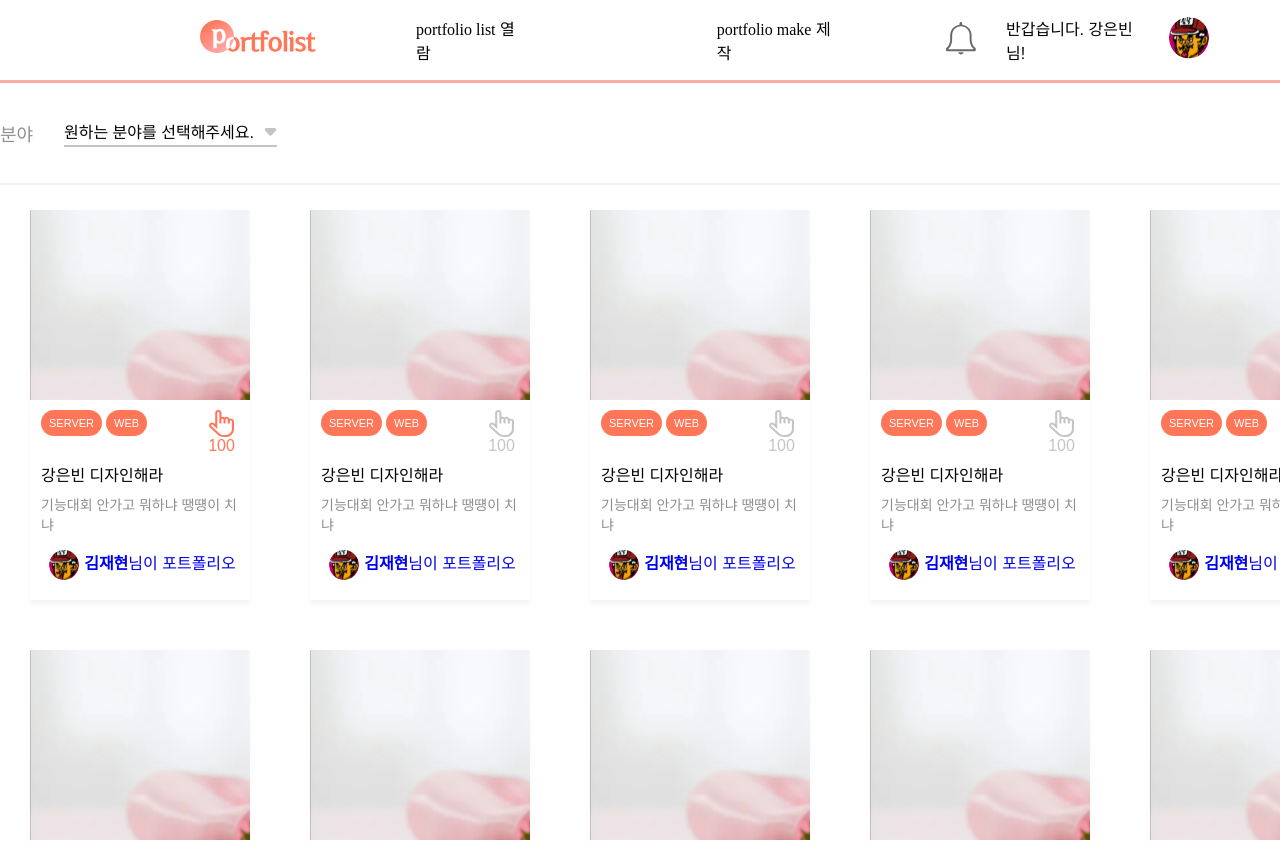
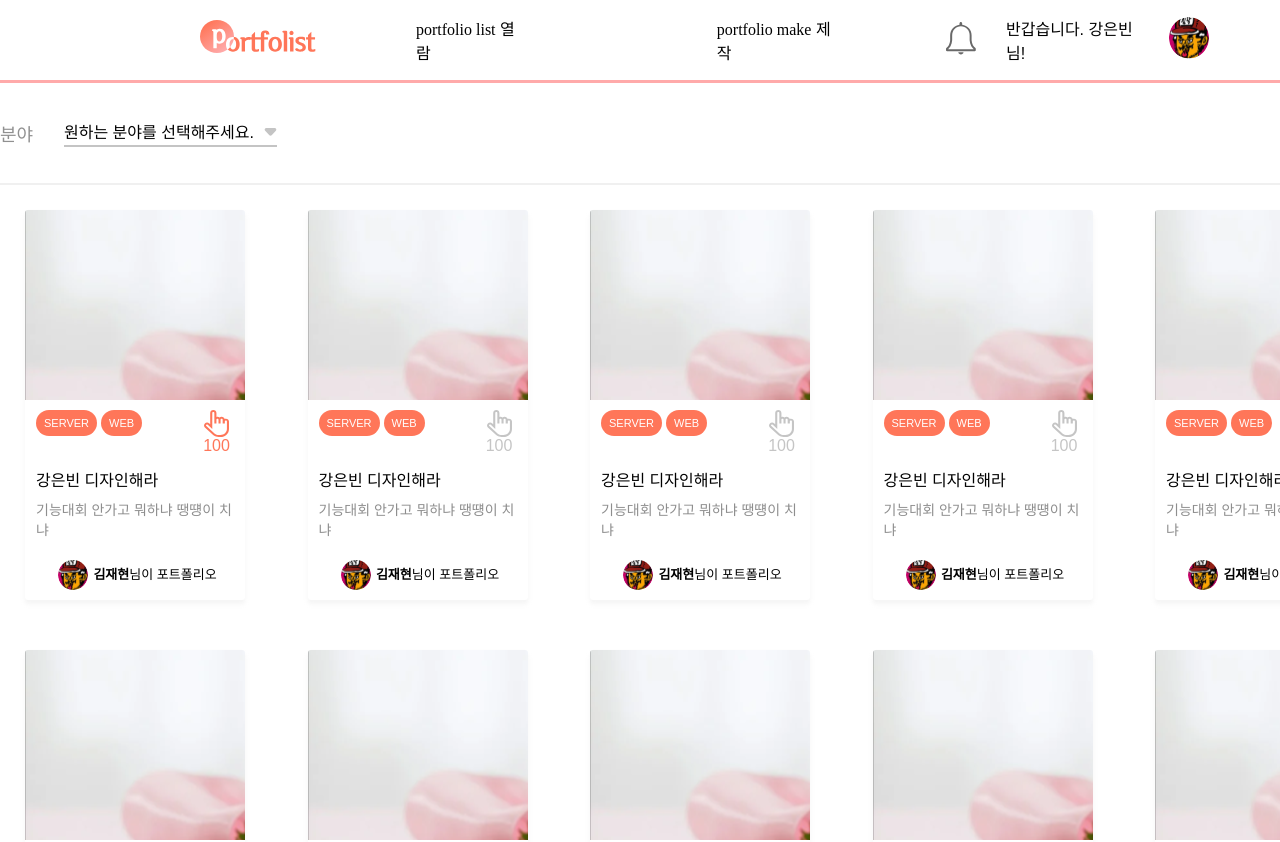
Before and after one commit to DSM-Portfolist/Portfolist-Front, a React (Create React App) app: page /portfolio-list in a window 1280 px wide. Shown: the top 842 px of the page. Built offline with nearby package versions, Linux system fonts and the light colour scheme.

Commit message:
[ADD] 리스트 아이템 애니메이션 추가

```diff
--- a/src/components/portfolioList/list/ListItem.tsx
+++ b/src/components/portfolioList/list/ListItem.tsx
@@ -61,7 +61,7 @@ const ListItem = ({ list }: Prop) => {
         <div className="title">
           <Link
             to={`/portfolio/${list.id}`}
-            title="포트폴리오 상세 페이지 이동"
+            title="포트폴리오 상세 페이지 이동합니다."
           >
             {list.title}
           </Link>
@@ -69,7 +69,7 @@ const ListItem = ({ list }: Prop) => {
         </div>
         <div className="user-profile">
           <img src={Profile} alt="사용자의 프로필 사진" />
-          <Link to={`/user-page`} title="유저 페이지 이동">
+          <Link to={`/user-page`} title="유저 페이지 이동합니다.">
             <strong>{list.user.name}</strong>님이 포트폴리오
           </Link>
         </div>
--- a/src/components/portfolioList/list/style.ts
+++ b/src/components/portfolioList/list/style.ts
@@ -14,33 +14,39 @@ export const ListWrapper = styled.div`
   display: flex;
   flex-direction: row;
   flex-wrap: wrap;
-  justify-content: space-around;
+  justify-content: space-between;
 `;
 
 export const ListItemWrapper = styled.div`
+  border-radius: 3px;
   margin: 25px;
   width: 220px;
   height: 390px;
   box-shadow: 0px 4px 4px rgba(214, 214, 214, 0.25);
   overflow: hidden;
   cursor: pointer;
+  transition: box-shadow 0.25s ease-in 0s, transform 0.25s ease-in 0s;
 
   .portfoilo-img {
     width: 100%;
     height: 190px;
-    transition: opacity 0.3s ease 0s, transform 0.3s ease 0s;
     overflow: hidden;
 
     img {
+      transition: opacity 0.3s ease 0s, transform 0.3s ease 0s;
       width: 100%;
       height: 100%;
       object-fit: cover;
-      overflow: hidden;
     }
   }
 
-  :hover .portfoilo-img {
+  :hover .portfoilo-img img {
     transform: scale(1.1);
+  }
+
+  :hover {
+    box-shadow: 0px 4px 9px rgb(214 214 214 / 57%);
+    transform: translateY(-10px);
   }
 `;
 
@@ -53,10 +59,20 @@ export const Content = styled.div`
   margin: 0 auto;
 
   .user-profile {
-    padding-bottom: 15px;
+    padding-bottom: 5px;
     display: flex;
     flex-direction: row;
     justify-content: center;
+
+    a {
+      color: black;
+      margin-top: 4px;
+      font-size: 13px;
+
+      strong {
+        cursor: pointer;
+      }
+    }
 
     img {
       margin: 0 5px;
@@ -64,11 +80,6 @@ export const Content = styled.div`
       height: 30px;
       border-radius: 50px;
       object-fit: cover;
-    }
-
-    span {
-      margin-top: 3px;
-      font-size: 14px;
     }
   }
 
```
